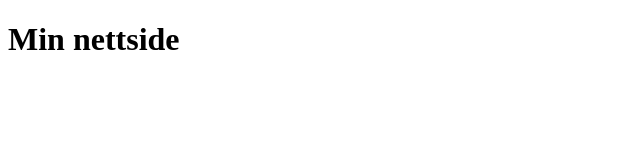
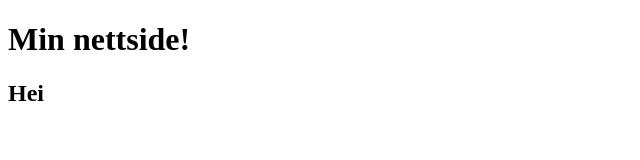
Before and after one commit to Betina9/Kodehode-04-25, a plain HTML site: page index.html in a window 1280 px wide. Shown: the full height of the page, 0-640 px from the left. Drawn offline with Linux system fonts and the light colour scheme.

Commit message:
Added h2

```diff
--- a/index.html
+++ b/index.html
@@ -6,6 +6,7 @@
     <title>Document</title>
   </head>
   <body>
-    <h1>Min nettside</h1>
+    <h1>Min nettside!</h1>
+    <h2>Hei</h2>
   </body>
 </html>
```
